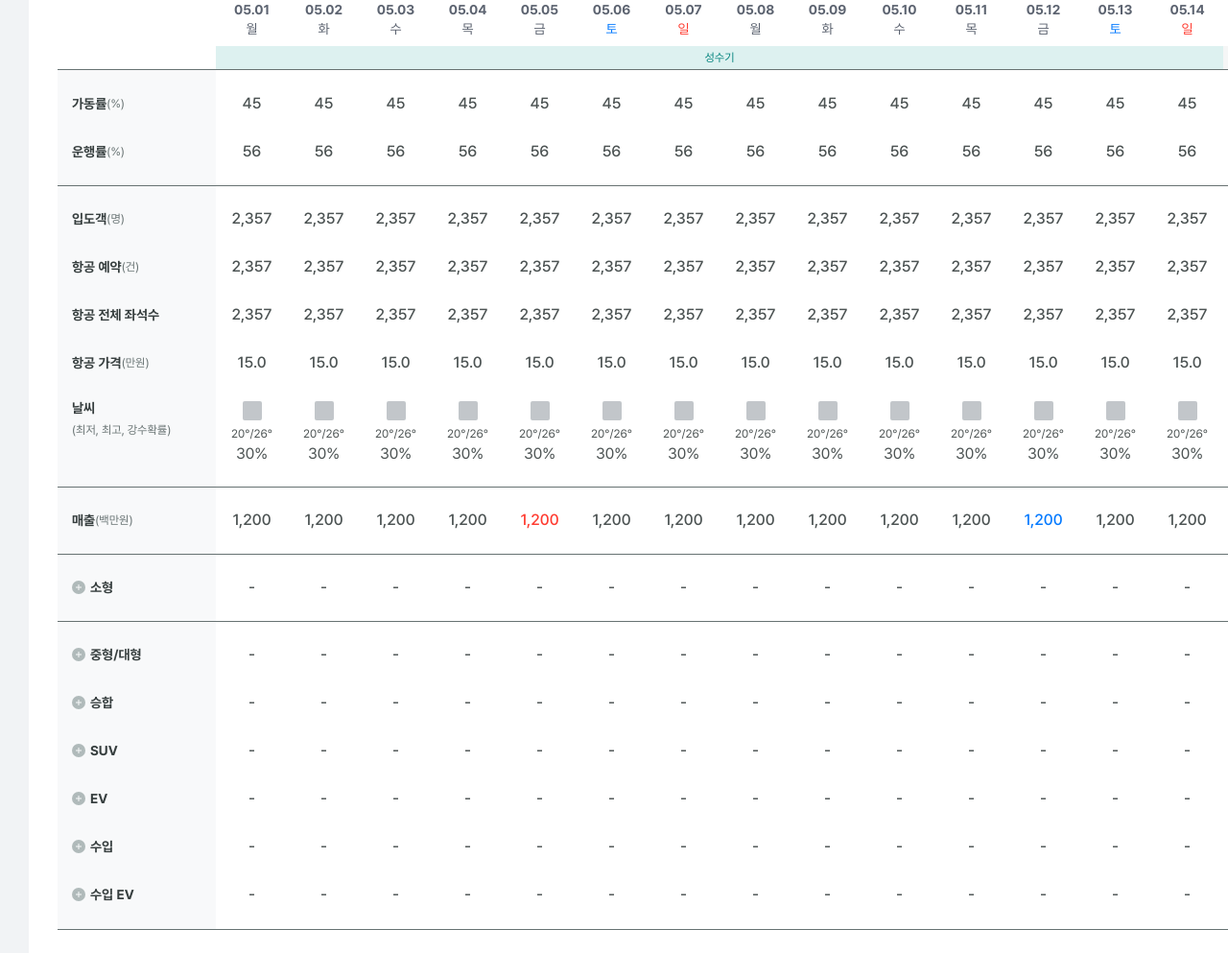
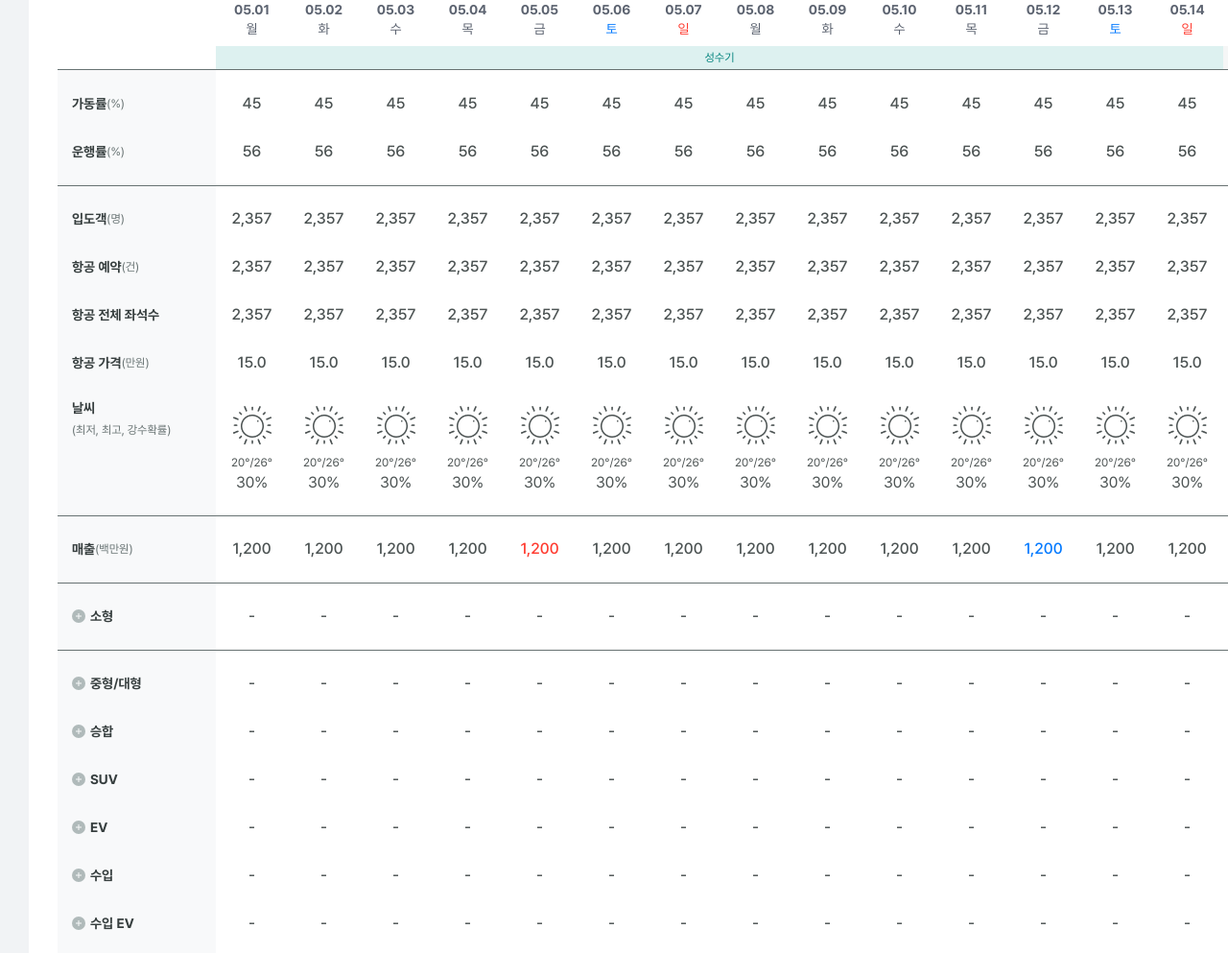
Before and after one commit to kik87827/sk_rentcar, a website: page src/demand_current_02_v2.html in a window 1280 px wide. Shown: the part 1427-2420 px from the top of the page at 96% size. Drawn offline with nearby package versions, Linux system fonts and the light colour scheme; files that its build step writes are made by us from their sources; files whose address does not match are found by name.

Commit message:
화면변경 푸쉬2

```diff
--- a/src/demand_current_02_v2.html
+++ b/src/demand_current_02_v2.html
@@ -838,7 +838,7 @@
 												<div class="data_tr_value_group">
 													<div class="data_tr_img">
 														<!-- sample -->
-														<div style="background: #868E96;opacity: 0.5;border-radius: 2px;height:20px;width:20px;display:inline-block;"></div>
+														<img src="./images/weather_clear.png" alt="">
 														<!-- // sample -->
 													</div>
 													<div class="data_tr_value_sub">20°/26°</div>
@@ -849,7 +849,7 @@
 												<div class="data_tr_value_group">
 													<div class="data_tr_img">
 														<!-- sample -->
-														<div style="background: #868E96;opacity: 0.5;border-radius: 2px;height:20px;width:20px;display:inline-block;"></div>
+														<img src="./images/weather_clear.png" alt="">
 														<!-- // sample -->
 													</div>
 													<div class="data_tr_value_sub">20°/26°</div>
@@ -860,7 +860,7 @@
 												<div class="data_tr_value_group">
 													<div class="data_tr_img">
 														<!-- sample -->
-														<div style="background: #868E96;opacity: 0.5;border-radius: 2px;height:20px;width:20px;display:inline-block;"></div>
+														<img src="./images/weather_clear.png" alt="">
 														<!-- // sample -->
 													</div>
 													<div class="data_tr_value_sub">20°/26°</div>
@@ -871,7 +871,7 @@
 												<div class="data_tr_value_group">
 													<div class="data_tr_img">
 														<!-- sample -->
-														<div style="background: #868E96;opacity: 0.5;border-radius: 2px;height:20px;width:20px;display:inline-block;"></div>
+														<img src="./images/weather_clear.png" alt="">
 														<!-- // sample -->
 													</div>
 													<div class="data_tr_value_sub">20°/26°</div>
@@ -882,7 +882,7 @@
 												<div class="data_tr_value_group">
 													<div class="data_tr_img">
 														<!-- sample -->
-														<div style="background: #868E96;opacity: 0.5;border-radius: 2px;height:20px;width:20px;display:inline-block;"></div>
+														<img src="./images/weather_clear.png" alt="">
 														<!-- // sample -->
 													</div>
 													<div class="data_tr_value_sub">20°/26°</div>
@@ -893,7 +893,7 @@
 												<div class="data_tr_value_group">
 													<div class="data_tr_img">
 														<!-- sample -->
-														<div style="background: #868E96;opacity: 0.5;border-radius: 2px;height:20px;width:20px;display:inline-block;"></div>
+														<img src="./images/weather_clear.png" alt="">
 														<!-- // sample -->
 													</div>
 													<div class="data_tr_value_sub">20°/26°</div>
@@ -904,7 +904,7 @@
 												<div class="data_tr_value_group">
 													<div class="data_tr_img">
 														<!-- sample -->
-														<div style="background: #868E96;opacity: 0.5;border-radius: 2px;height:20px;width:20px;display:inline-block;"></div>
+														<img src="./images/weather_clear.png" alt="">
 														<!-- // sample -->
 													</div>
 													<div class="data_tr_value_sub">20°/26°</div>
@@ -915,7 +915,7 @@
 												<div class="data_tr_value_group">
 													<div class="data_tr_img">
 														<!-- sample -->
-														<div style="background: #868E96;opacity: 0.5;border-radius: 2px;height:20px;width:20px;display:inline-block;"></div>
+														<img src="./images/weather_clear.png" alt="">
 														<!-- // sample -->
 													</div>
 													<div class="data_tr_value_sub">20°/26°</div>
@@ -926,7 +926,7 @@
 												<div class="data_tr_value_group">
 													<div class="data_tr_img">
 														<!-- sample -->
-														<div style="background: #868E96;opacity: 0.5;border-radius: 2px;height:20px;width:20px;display:inline-block;"></div>
+														<img src="./images/weather_clear.png" alt="">
 														<!-- // sample -->
 													</div>
 													<div class="data_tr_value_sub">20°/26°</div>
@@ -937,7 +937,7 @@
 												<div class="data_tr_value_group">
 													<div class="data_tr_img">
 														<!-- sample -->
-														<div style="background: #868E96;opacity: 0.5;border-radius: 2px;height:20px;width:20px;display:inline-block;"></div>
+														<img src="./images/weather_clear.png" alt="">
 														<!-- // sample -->
 													</div>
 													<div class="data_tr_value_sub">20°/26°</div>
@@ -948,7 +948,7 @@
 												<div class="data_tr_value_group">
 													<div class="data_tr_img">
 														<!-- sample -->
-														<div style="background: #868E96;opacity: 0.5;border-radius: 2px;height:20px;width:20px;display:inline-block;"></div>
+														<img src="./images/weather_clear.png" alt="">
 														<!-- // sample -->
 													</div>
 													<div class="data_tr_value_sub">20°/26°</div>
@@ -959,7 +959,7 @@
 												<div class="data_tr_value_group">
 													<div class="data_tr_img">
 														<!-- sample -->
-														<div style="background: #868E96;opacity: 0.5;border-radius: 2px;height:20px;width:20px;display:inline-block;"></div>
+														<img src="./images/weather_clear.png" alt="">
 														<!-- // sample -->
 													</div>
 													<div class="data_tr_value_sub">20°/26°</div>
@@ -970,7 +970,7 @@
 												<div class="data_tr_value_group">
 													<div class="data_tr_img">
 														<!-- sample -->
-														<div style="background: #868E96;opacity: 0.5;border-radius: 2px;height:20px;width:20px;display:inline-block;"></div>
+														<img src="./images/weather_clear.png" alt="">
 														<!-- // sample -->
 													</div>
 													<div class="data_tr_value_sub">20°/26°</div>
@@ -981,7 +981,7 @@
 												<div class="data_tr_value_group">
 													<div class="data_tr_img">
 														<!-- sample -->
-														<div style="background: #868E96;opacity: 0.5;border-radius: 2px;height:20px;width:20px;display:inline-block;"></div>
+														<img src="./images/weather_clear.png" alt="">
 														<!-- // sample -->
 													</div>
 													<div class="data_tr_value_sub">20°/26°</div>
@@ -992,7 +992,7 @@
 												<div class="data_tr_value_group">
 													<div class="data_tr_img">
 														<!-- sample -->
-														<div style="background: #868E96;opacity: 0.5;border-radius: 2px;height:20px;width:20px;display:inline-block;"></div>
+														<img src="./images/weather_clear.png" alt="">
 														<!-- // sample -->
 													</div>
 													<div class="data_tr_value_sub">20°/26°</div>
@@ -1003,7 +1003,7 @@
 												<div class="data_tr_value_group">
 													<div class="data_tr_img">
 														<!-- sample -->
-														<div style="background: #868E96;opacity: 0.5;border-radius: 2px;height:20px;width:20px;display:inline-block;"></div>
+														<img src="./images/weather_clear.png" alt="">
 														<!-- // sample -->
 													</div>
 													<div class="data_tr_value_sub">20°/26°</div>
@@ -1014,7 +1014,7 @@
 												<div class="data_tr_value_group">
 													<div class="data_tr_img">
 														<!-- sample -->
-														<div style="background: #868E96;opacity: 0.5;border-radius: 2px;height:20px;width:20px;display:inline-block;"></div>
+														<img src="./images/weather_clear.png" alt="">
 														<!-- // sample -->
 													</div>
 													<div class="data_tr_value_sub">20°/26°</div>
@@ -1025,7 +1025,7 @@
 												<div class="data_tr_value_group">
 													<div class="data_tr_img">
 														<!-- sample -->
-														<div style="background: #868E96;opacity: 0.5;border-radius: 2px;height:20px;width:20px;display:inline-block;"></div>
+														<img src="./images/weather_clear.png" alt="">
 														<!-- // sample -->
 													</div>
 													<div class="data_tr_value_sub">20°/26°</div>
@@ -1036,7 +1036,7 @@
 												<div class="data_tr_value_group">
 													<div class="data_tr_img">
 														<!-- sample -->
-														<div style="background: #868E96;opacity: 0.5;border-radius: 2px;height:20px;width:20px;display:inline-block;"></div>
+														<img src="./images/weather_clear.png" alt="">
 														<!-- // sample -->
 													</div>
 													<div class="data_tr_value_sub">20°/26°</div>
@@ -1047,7 +1047,7 @@
 												<div class="data_tr_value_group">
 													<div class="data_tr_img">
 														<!-- sample -->
-														<div style="background: #868E96;opacity: 0.5;border-radius: 2px;height:20px;width:20px;display:inline-block;"></div>
+														<img src="./images/weather_clear.png" alt="">
 														<!-- // sample -->
 													</div>
 													<div class="data_tr_value_sub">20°/26°</div>
@@ -1058,7 +1058,7 @@
 												<div class="data_tr_value_group">
 													<div class="data_tr_img">
 														<!-- sample -->
-														<div style="background: #868E96;opacity: 0.5;border-radius: 2px;height:20px;width:20px;display:inline-block;"></div>
+														<img src="./images/weather_clear.png" alt="">
 														<!-- // sample -->
 													</div>
 													<div class="data_tr_value_sub">20°/26°</div>
@@ -1069,7 +1069,7 @@
 												<div class="data_tr_value_group">
 													<div class="data_tr_img">
 														<!-- sample -->
-														<div style="background: #868E96;opacity: 0.5;border-radius: 2px;height:20px;width:20px;display:inline-block;"></div>
+														<img src="./images/weather_clear.png" alt="">
 														<!-- // sample -->
 													</div>
 													<div class="data_tr_value_sub">20°/26°</div>
@@ -1080,7 +1080,7 @@
 												<div class="data_tr_value_group">
 													<div class="data_tr_img">
 														<!-- sample -->
-														<div style="background: #868E96;opacity: 0.5;border-radius: 2px;height:20px;width:20px;display:inline-block;"></div>
+														<img src="./images/weather_clear.png" alt="">
 														<!-- // sample -->
 													</div>
 													<div class="data_tr_value_sub">20°/26°</div>
@@ -1091,7 +1091,7 @@
 												<div class="data_tr_value_group">
 													<div class="data_tr_img">
 														<!-- sample -->
-														<div style="background: #868E96;opacity: 0.5;border-radius: 2px;height:20px;width:20px;display:inline-block;"></div>
+														<img src="./images/weather_clear.png" alt="">
 														<!-- // sample -->
 													</div>
 													<div class="data_tr_value_sub">20°/26°</div>
@@ -1102,7 +1102,7 @@
 												<div class="data_tr_value_group">
 													<div class="data_tr_img">
 														<!-- sample -->
-														<div style="background: #868E96;opacity: 0.5;border-radius: 2px;height:20px;width:20px;display:inline-block;"></div>
+														<img src="./images/weather_clear.png" alt="">
 														<!-- // sample -->
 													</div>
 													<div class="data_tr_value_sub">20°/26°</div>
@@ -1113,7 +1113,7 @@
 												<div class="data_tr_value_group">
 													<div class="data_tr_img">
 														<!-- sample -->
-														<div style="background: #868E96;opacity: 0.5;border-radius: 2px;height:20px;width:20px;display:inline-block;"></div>
+														<img src="./images/weather_clear.png" alt="">
 														<!-- // sample -->
 													</div>
 													<div class="data_tr_value_sub">20°/26°</div>
@@ -1124,7 +1124,7 @@
 												<div class="data_tr_value_group">
 													<div class="data_tr_img">
 														<!-- sample -->
-														<div style="background: #868E96;opacity: 0.5;border-radius: 2px;height:20px;width:20px;display:inline-block;"></div>
+														<img src="./images/weather_clear.png" alt="">
 														<!-- // sample -->
 													</div>
 													<div class="data_tr_value_sub">20°/26°</div>
@@ -1135,7 +1135,7 @@
 												<div class="data_tr_value_group">
 													<div class="data_tr_img">
 														<!-- sample -->
-														<div style="background: #868E96;opacity: 0.5;border-radius: 2px;height:20px;width:20px;display:inline-block;"></div>
+														<img src="./images/weather_clear.png" alt="">
 														<!-- // sample -->
 													</div>
 													<div class="data_tr_value_sub">20°/26°</div>
@@ -1146,7 +1146,7 @@
 												<div class="data_tr_value_group">
 													<div class="data_tr_img">
 														<!-- sample -->
-														<div style="background: #868E96;opacity: 0.5;border-radius: 2px;height:20px;width:20px;display:inline-block;"></div>
+														<img src="./images/weather_clear.png" alt="">
 														<!-- // sample -->
 													</div>
 													<div class="data_tr_value_sub">20°/26°</div>
@@ -1157,7 +1157,7 @@
 												<div class="data_tr_value_group">
 													<div class="data_tr_img">
 														<!-- sample -->
-														<div style="background: #868E96;opacity: 0.5;border-radius: 2px;height:20px;width:20px;display:inline-block;"></div>
+														<img src="./images/weather_clear.png" alt="">
 														<!-- // sample -->
 													</div>
 													<div class="data_tr_value_sub">20°/26°</div>
```
Also changed, not shown: dist/demand_current_02_v2.html.
